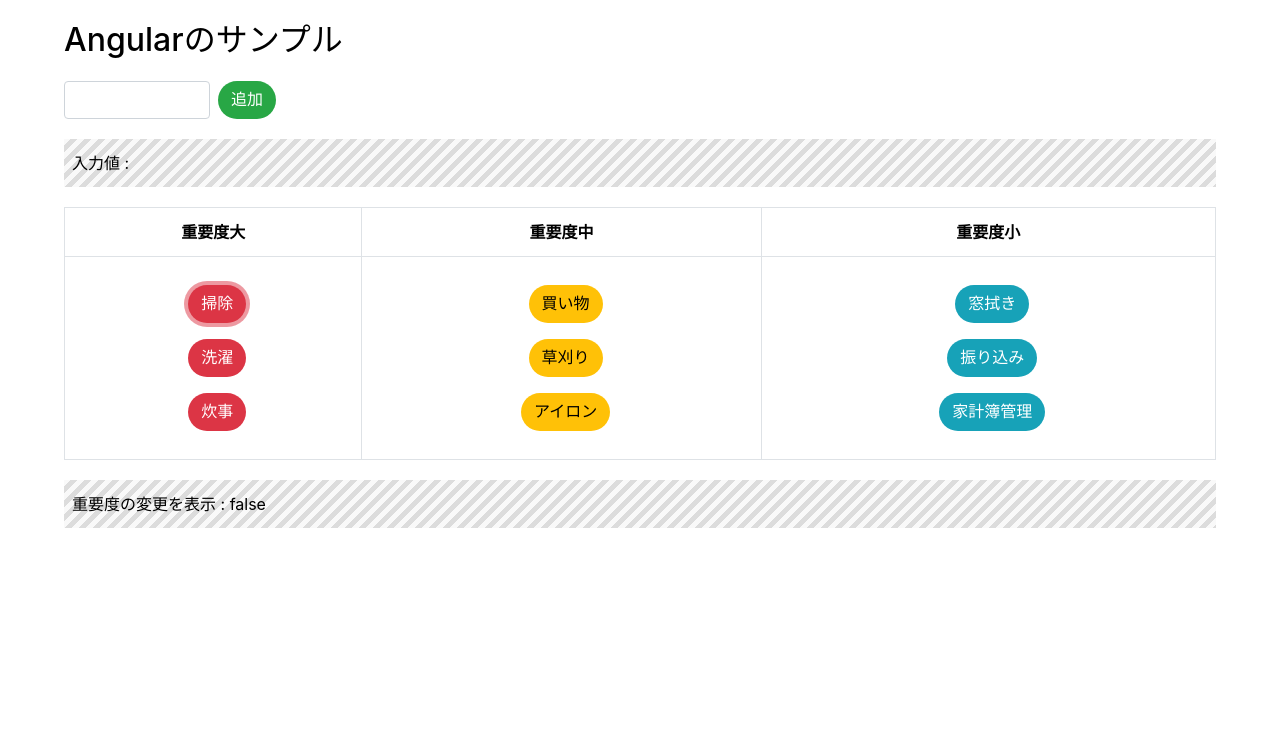
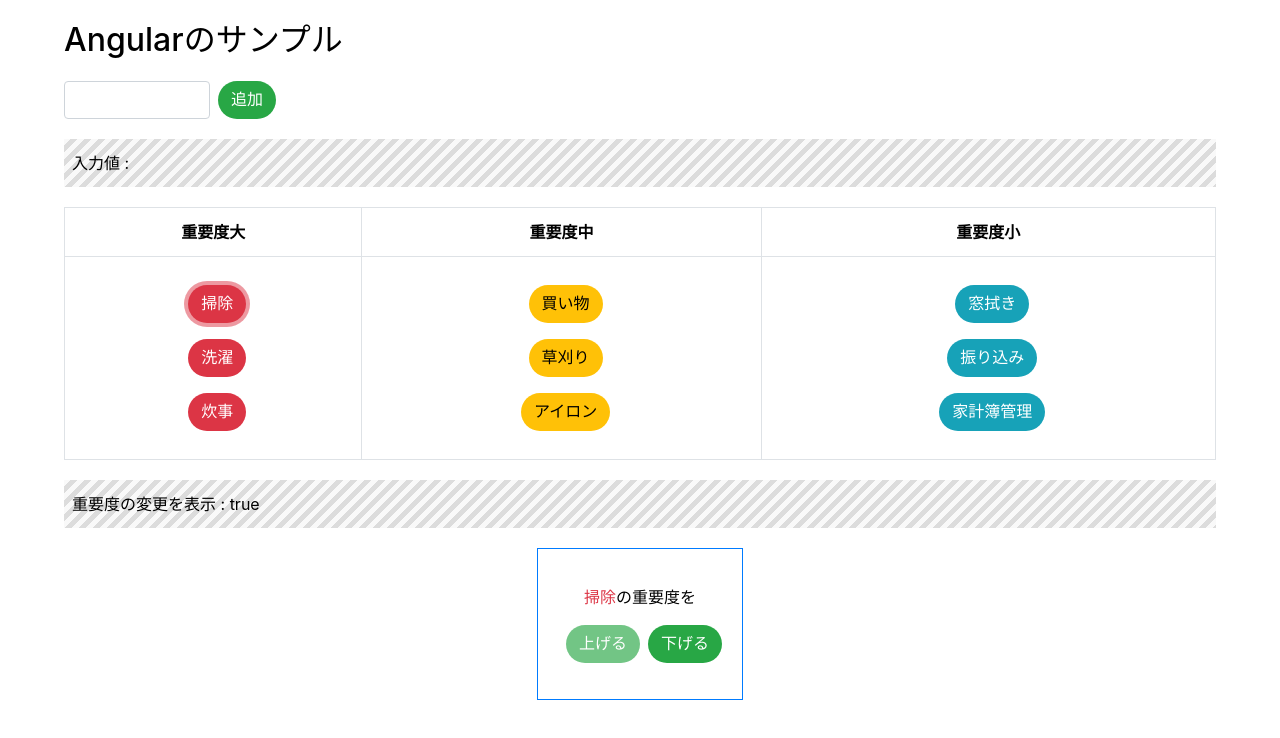
Before and after one commit to fiotto/angular-handson, an Angular app: page / in a window 1280 px wide. Both pictures are taken after a click on the button "掃除". Shown: the top 738 px of the page. Built offline with nearby package versions, Linux system fonts and the light colour scheme.

Commit message:
STEP7-2 Angular

```diff
--- a/src/app/app.component.html
+++ b/src/app/app.component.html
@@ -62,7 +62,7 @@
     <div class="content-center">
       <div class="card">
         <p class="text-center">
-          <span class="color-red">洗濯</span>の重要度を
+          <span class="color-red">{{ selectedItem }}</span>の重要度を
         </p>
         <p>
           <button type="button" class="btn-action" disabled>上げる</button>
--- a/src/app/app.component.ts
+++ b/src/app/app.component.ts
@@ -13,7 +13,6 @@
 })
 export class AppComponent {
   title: string = 'Angular';
-  isSelectdItem: boolean = Math.random() > 0.5;
   todos: Todos = {
     high: ['掃除', '洗濯', '炊事'],
     normal: ['買い物', '草刈り', 'アイロン'],
@@ -21,6 +20,10 @@
   };
   inputItem: string = '';
   selectedItem: string | null = null;
+
+  get isSelectdItem(): boolean {
+    return this.selectedItem !== null;
+  }
 
   addItem(): void {
     this.todos.normal.push(this.inputItem);
```
